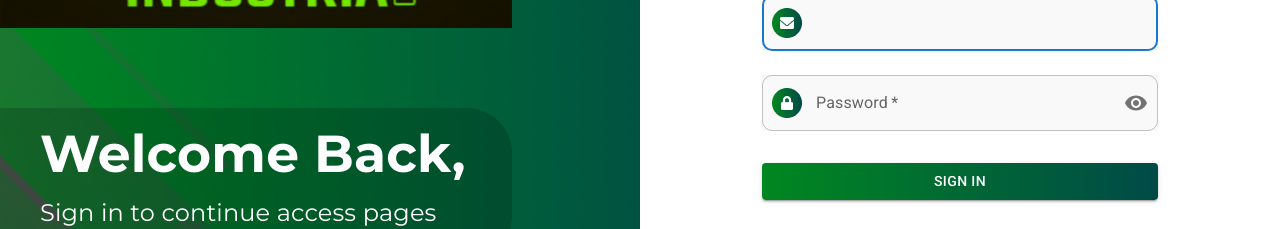
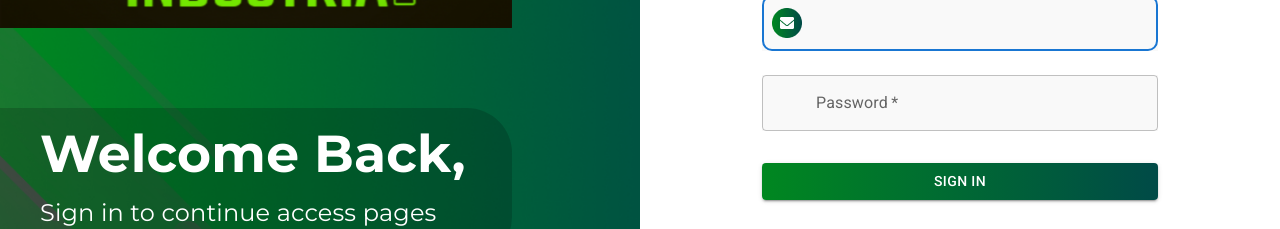
Before and after one commit to Seryjnyy/team24-website, a React (Create React App) app: page /login in a window 1280 px wide. Shown: the part 229-458 px from the top of the page. Built offline with nearby package versions, Linux system fonts and the light colour scheme.

Commit message:
Changed to startAdorment

```diff
--- a/src/component/Auth/Login.js
+++ b/src/component/Auth/Login.js
@@ -178,7 +178,7 @@ function Login() {
               autoComplete="current-password"
               sx={{bgcolor:'#F9F9F9'}}
               InputProps={{
-                endAdornment: (
+                startAdorment: (
                   <>
                     <InputAdornment position="start">
                       <img style={{ position: 'absolute', left: '10px', marginRight: '20px' }} src={PassIcon} alt='' />
```
